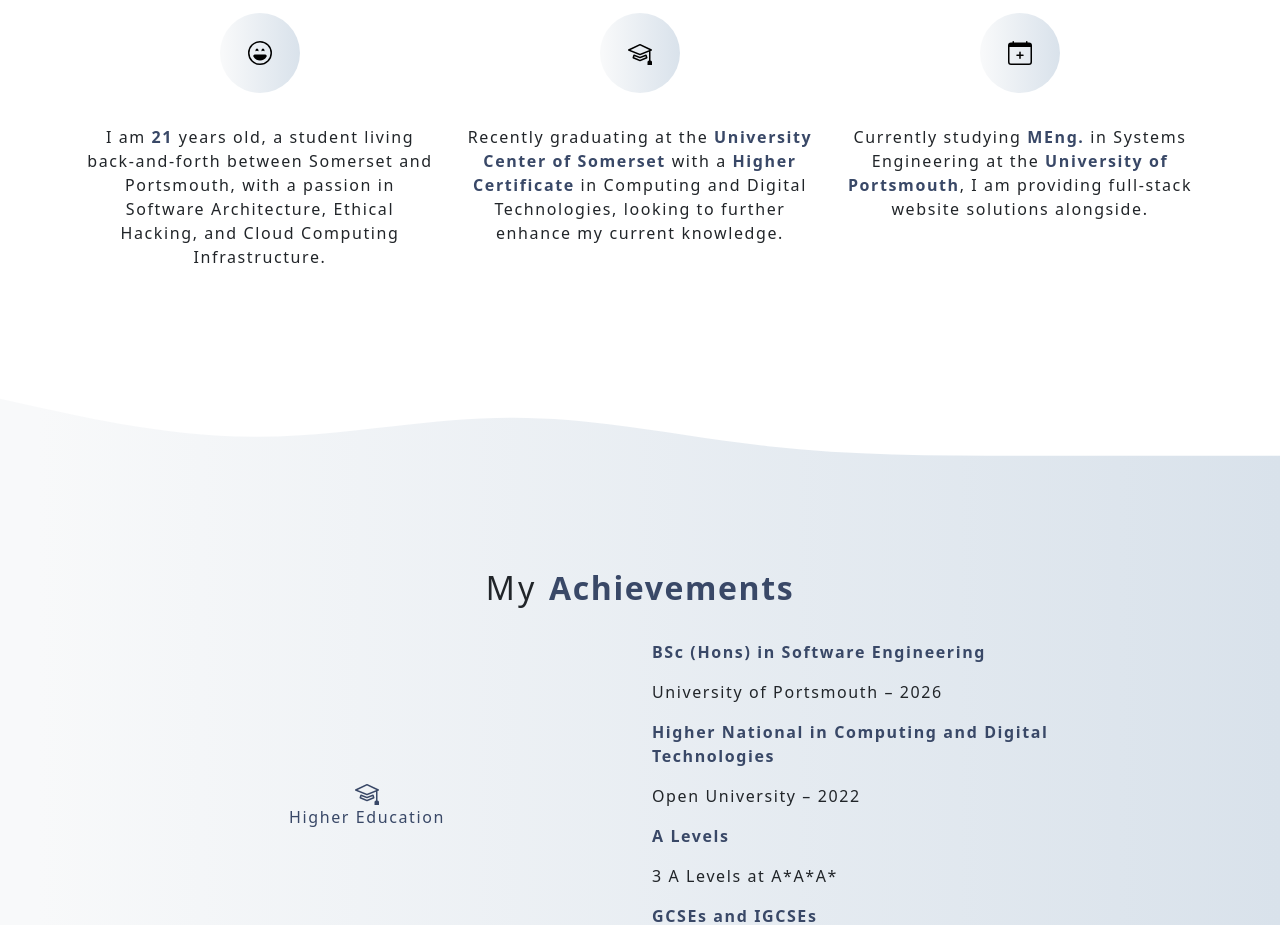
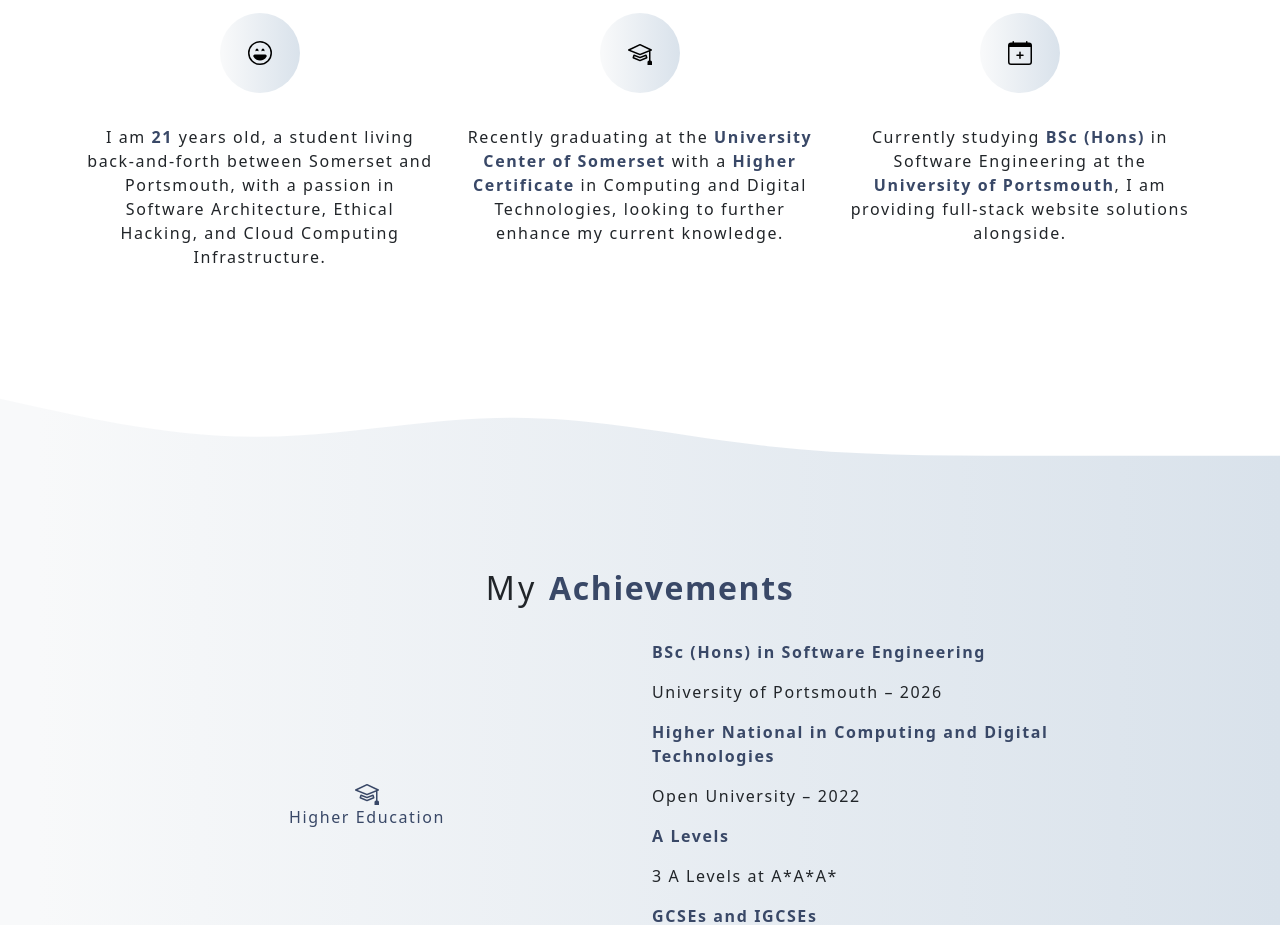
Before and after one commit to nordemaen/Portfolio, a plain HTML site: page main.html in a window 1280 px wide. Shown: the part 846-1771 px from the top of the page. Drawn offline with nearby package versions, Linux system fonts and the light colour scheme.

Commit message:
Update main.html

```diff
--- a/main.html
+++ b/main.html
@@ -137,7 +137,7 @@
                                 </svg>
                             </div>
                             <p class="m-2">
-                                Currently studying <b class="text-blue">MEng.</b> in Systems Engineering at the <b class="text-blue">University of Portsmouth</b>, I am providing
+                                Currently studying <b class="text-blue">BSc (Hons)</b> in Software Engineering at the <b class="text-blue">University of Portsmouth</b>, I am providing
                                 full-stack website solutions alongside.
                             </p>
                         </div>
```
